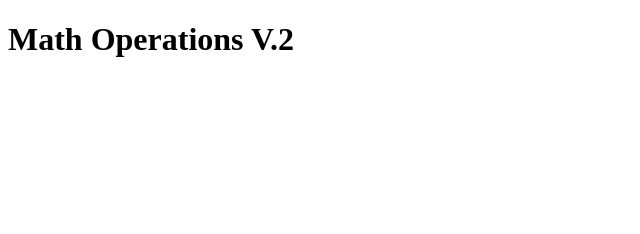
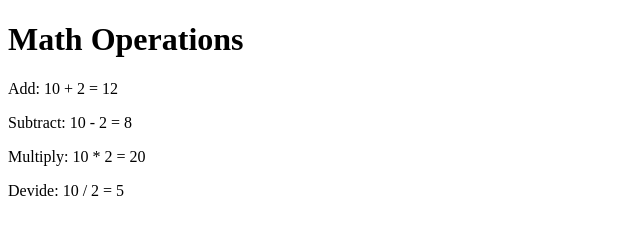
Before and after one commit to akkewacheiei/cicd-starter, a website: page index.html in a window 1280 px wide. Shown: the whole page, without its empty margins (0-640 px from the left). Drawn offline with Linux system fonts and the light colour scheme.

Commit message:
add function calculate

```diff
--- a/index.html
+++ b/index.html
@@ -3,10 +3,29 @@
   <head>
     <meta charset="UTF-8" />
     <meta name="viewport" content="width=device-width, initial-scale=1.0" />
-    <title>Math Test V.Last</title>
+    <title>CI/CD Test</title>
   </head>
   <body>
-    <h1>Math Operations V.2</h1>
+    <h1>Math Operations</h1>
     <p id="result"></p>
+
+    <script type="module">
+        import { add, subtract, multiply, devide } from './math.js';
+
+        const a = 10;
+        const b = 2;
+
+        const addResult = add(a, b);
+        const subtractResult = subtract(a, b);
+        const multiplyResult = multiply(a, b);
+        const devideResult = devide(a, b);
+
+        document.getElementById('result').innerHTML = `
+            <p>Add: ${a} + ${b} = ${addResult}</p>
+            <p>Subtract: ${a} - ${b} = ${subtractResult}</p>
+            <p>Multiply: ${a} * ${b} = ${multiplyResult}</p>
+            <p>Devide: ${a} / ${b} = ${devideResult}</p>
+        `;
+    </script>
   </body>
 </html>
```
